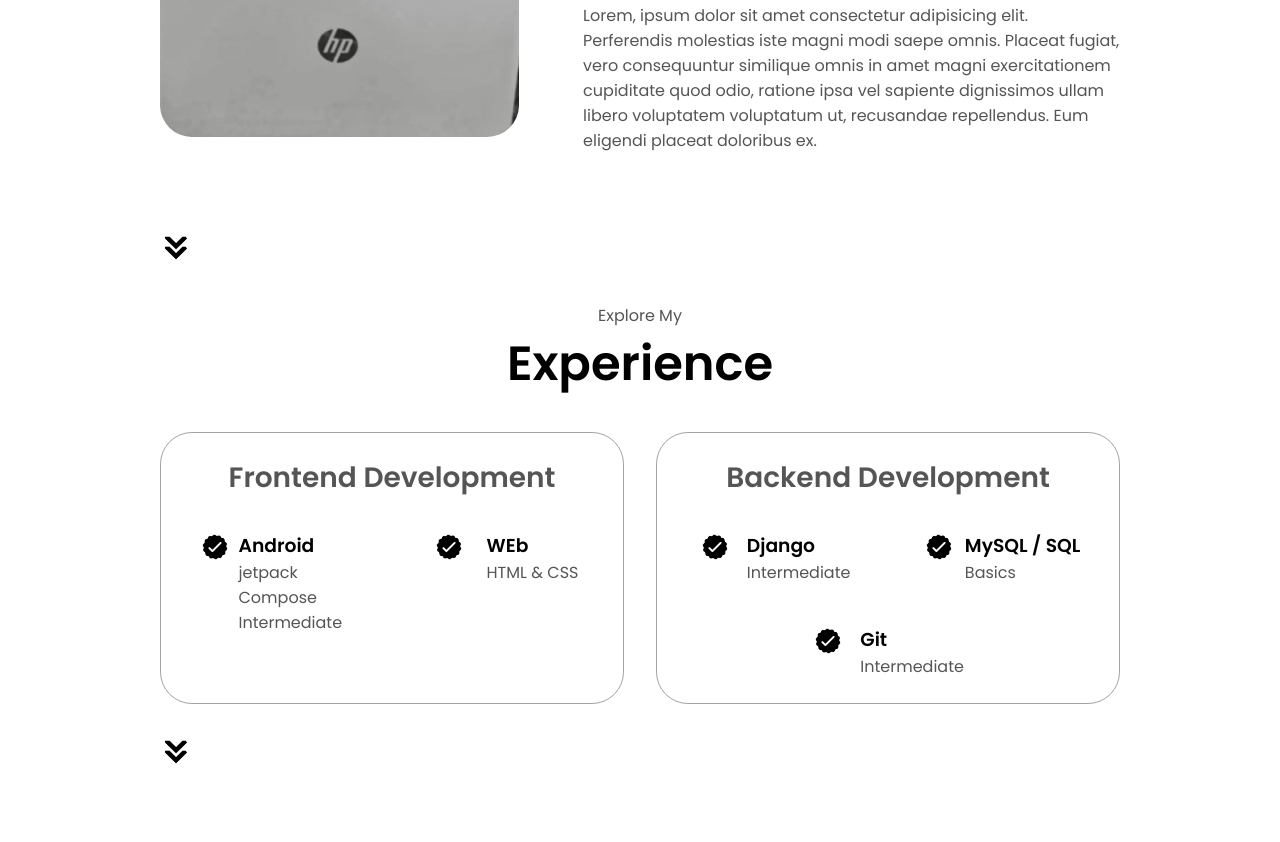
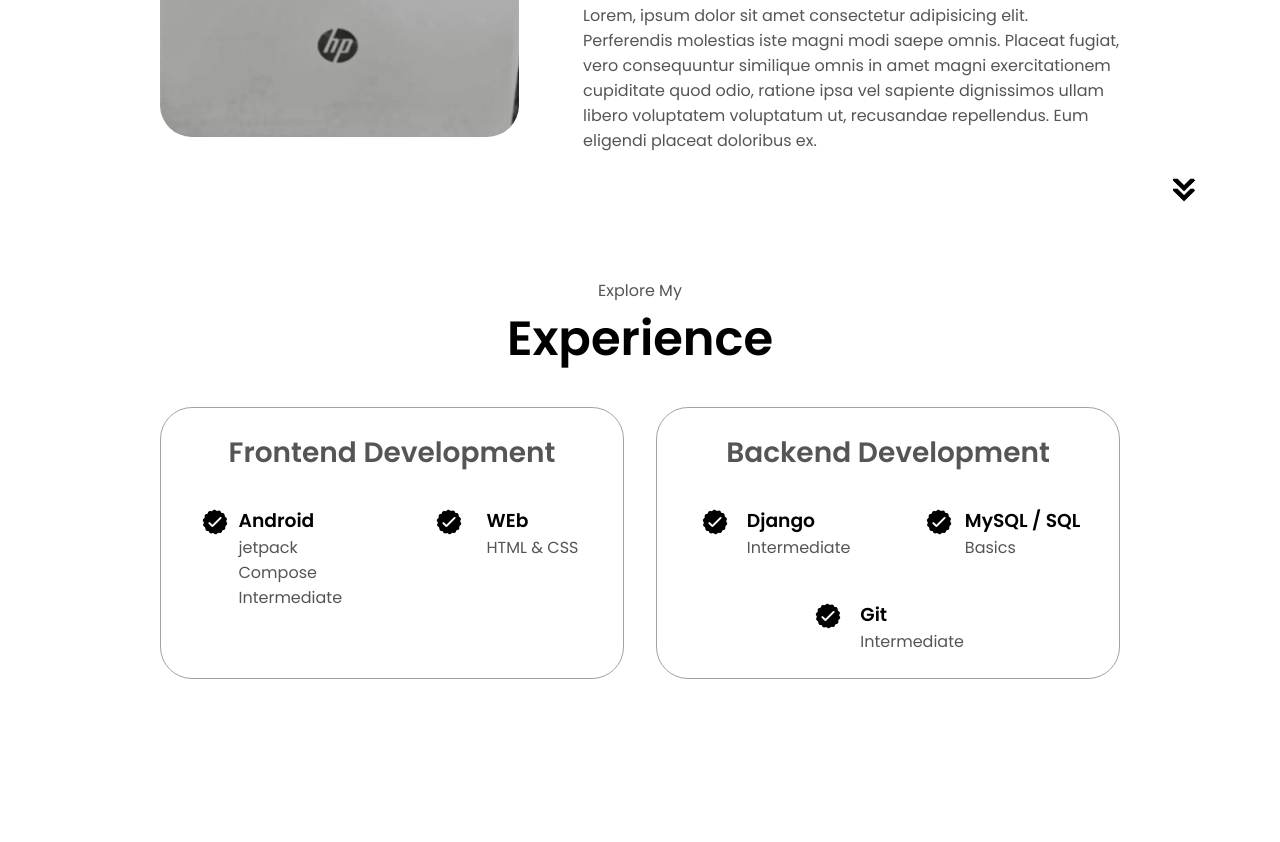
Before and after one commit to akashbhaskar2011/akashbhaskar2011.github.io, a plain HTML site: page index.html in a window 1280 px wide. Shown: the part 1418-2260 px from the top of the page. Drawn offline with Linux system fonts and the light colour scheme.

Commit message:
editing of details is pending

```diff
--- a/index.html
+++ b/index.html
@@ -126,7 +126,7 @@
       <img
         src="./assets/arrow.png"
         alt="Arrow icon"
-        class="icon"
+        class="icon arrow"
         onclick="location.href='./#experience'"
       />
     </section>
@@ -190,7 +190,7 @@
       <img
       src="./assets/arrow.png"
       alt="Arrow icon"
-      class="icon"
+      class="icon arrow"
       onclick="location.href='./#project'"
     />
     </section>
@@ -245,7 +245,7 @@
       <img
       src="./assets/arrow.png"
       alt="Arrow icon"
-      class="icon"
+      class="icon arrow"
       onclick="location.href='./#contact'"
     />
     </section>
```
Also changed, not shown: styles.css (line endings or trailing spaces).
